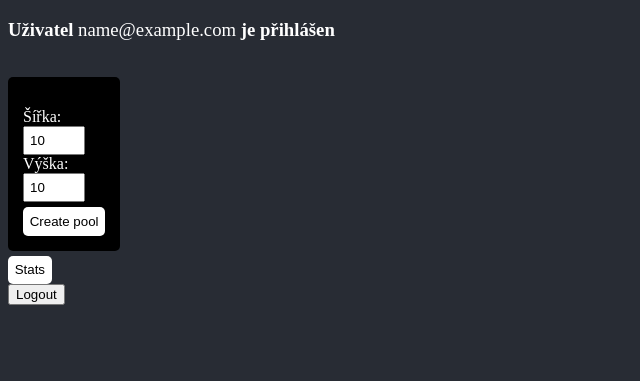
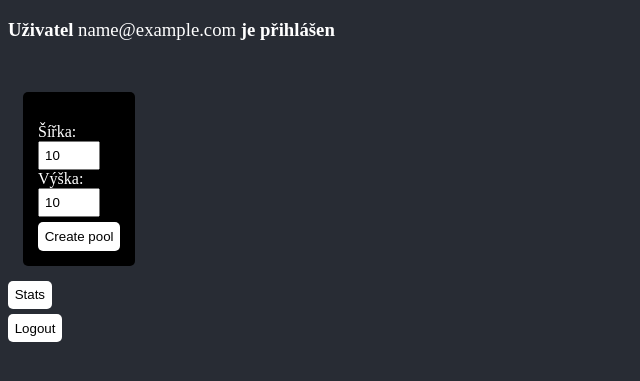
Before and after one commit to PetrVorlos35/HledaniPokladu_WEA, a PHP site: page / in a window 1280 px wide. Shown: the top 381 px of the page, without its empty margins (0-640 px from the left). Run offline with PHP 8.4, Linux system fonts and the light colour scheme; the visitor is signed in with stand-in values (Sample User, id 1).

Commit message:
dalsi update

```diff
--- a/game.css
+++ b/game.css
@@ -62,6 +62,7 @@ body{
     width: fit-content;
     padding: 15px;
     border-radius: 5px;
+    margin: 15px;
 }
 #inputsForGame > input{
     display: block;
--- a/index.php
+++ b/index.php
@@ -42,7 +42,7 @@
 
     <?php if ($isLogged): ?>
         <form action="logout.php">
-            <button class="logout" class="loginRegister">Logout</button>
+            <button id="logout" class="loginRegister">Logout</button>
         </form>
     <?php else: ?>
         <form action="login.php">
```
